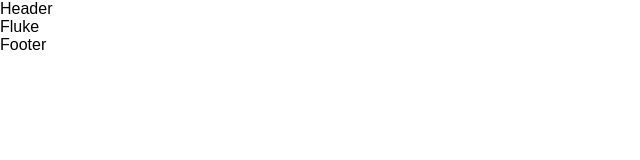
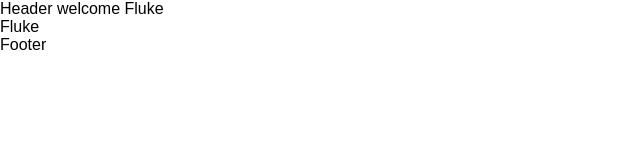
Before and after one commit to Fluke23/PracticeReact, a React (Create React App) app: page / in a window 1280 px wide. Shown: the top 160 px of the page, without its empty margins (0-640 px from the left). Built offline with nearby package versions, Linux system fonts and the light colour scheme.

Commit message:
การส่งค่าจาก Component นึง ไปสู่อีก Component นึง ผ่านทาง Component Props

```diff
--- a/src/App.js
+++ b/src/App.js
@@ -6,7 +6,7 @@
   render() {
     return (
      <div>
-      <Header />
+      <Header currentUser = "Fluke" islogIn = {true} />
       <div>Fluke</div>
       <Footer />
       </div>
--- a/src/Header.js
+++ b/src/Header.js
@@ -5,8 +5,10 @@
 class Header extends Component{
 
     render (){
+        let {currentUser, islogIn} = this.props ;
+        currentUser = "welcome " + currentUser;
         return (
-        <div> Header </div>
+        <div> Header {islogIn &&  currentUser}</div>
         );
     }
 
```
